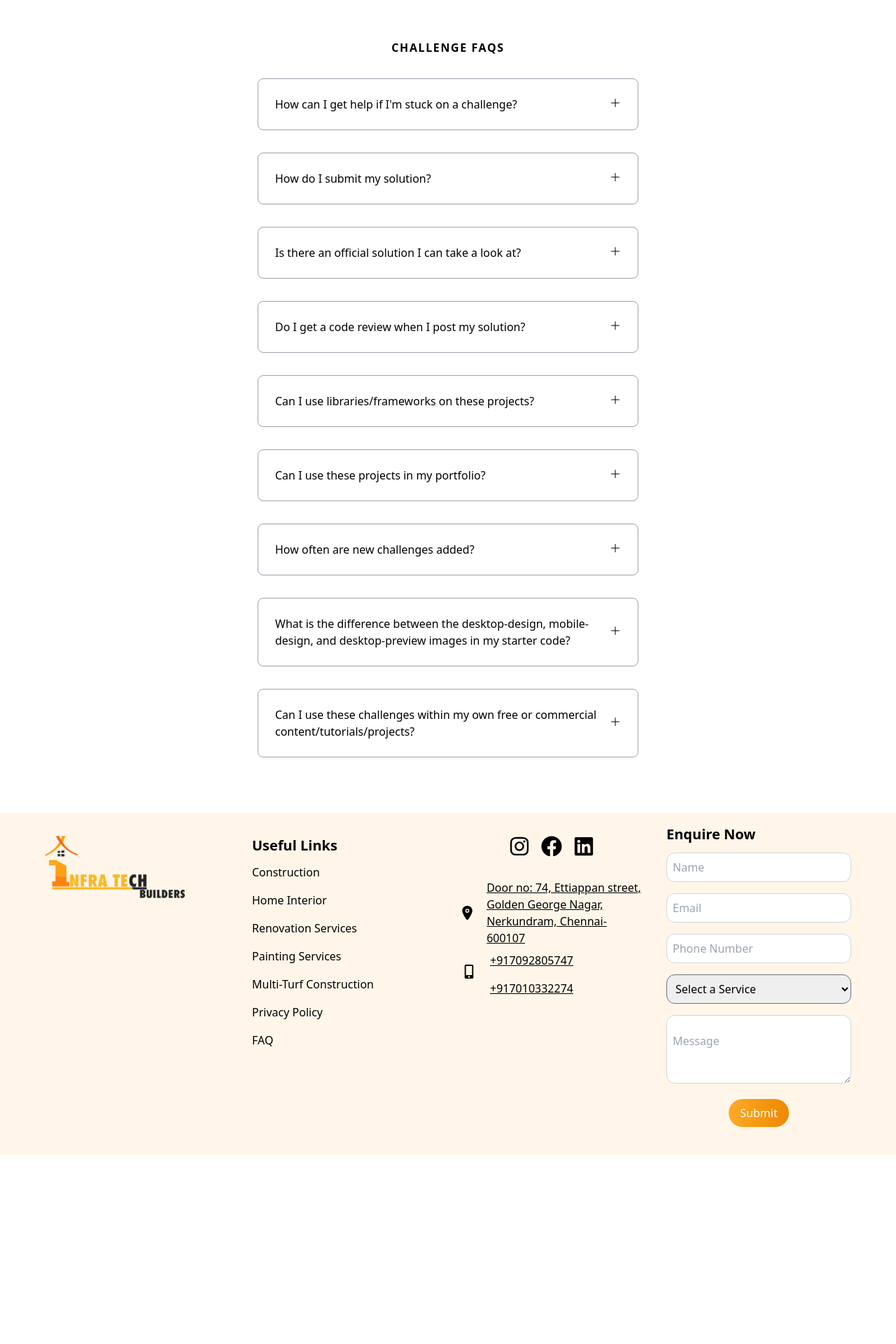
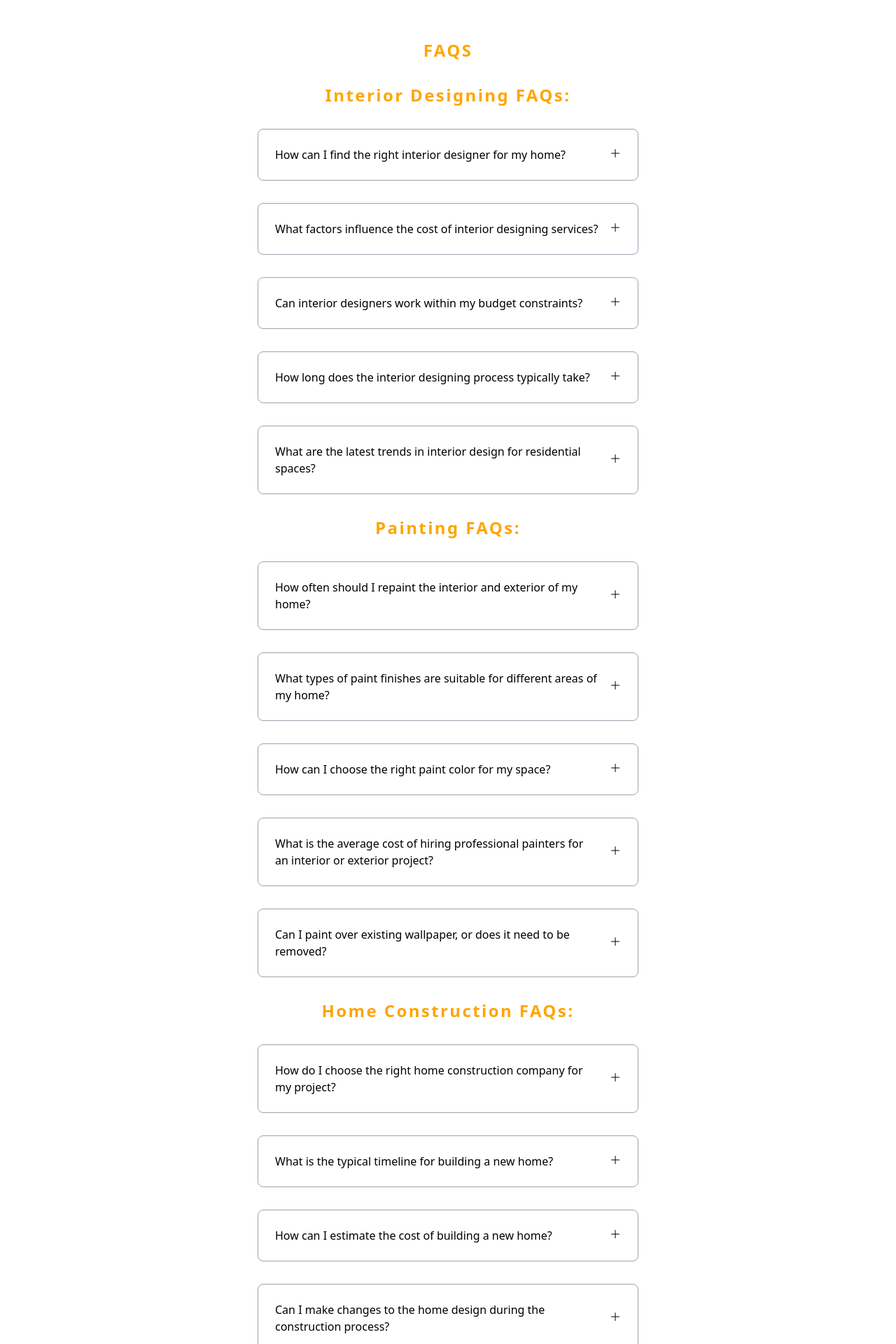
Before and after one commit to vishnuprakashvp10/infratech-builders-website, a React (Vite) app: page /faq in a window 1280 px wide. Shown: the part 120-2040 px from the top of the page at 70% size. Before the commit the page ends 1770 px from the top, so only its background shows below. Built offline with nearby package versions, Linux system fonts and the light colour scheme; a web font is replaced by a local one.

Commit message:
faq-content

```diff
--- a/src/Faq.jsx
+++ b/src/Faq.jsx
@@ -4,66 +4,199 @@ import { BsPlusLg } from "react-icons/bs";
 
 export const questions = [
   {
-    question: "How can I get help if I'm stuck on a challenge?",
+    question: "How can I find the right interior designer for my home?",
     answer:
-      "The best (and quickest) way to get help on a challenge is in our Discord server. There are thousands of other developers in there, so it's a great place to ask questions. We even have a dedicated \"help\" channel! If you haven't joined yet, you can get an invite to our Discord server here.",
+      "Start by researching local designers, reviewing portfolios, and seeking recommendations from friends or online reviews."
+    },
+  {
+    question: "What factors influence the cost of interior designing services?",
+    answer:
+    "Costs vary based on scope, materials, and designer expertise. Consultations are crucial for accurate estimates."
   },
   {
-    question: "How do I submit my solution?",
+    question: "Can interior designers work within my budget constraints?",
     answer:
-      "We'd recommend reading our complete guide to submitting solutions. If you get stuck and need help, please feel free to ask questions in our Discord server, and we'll help you submit your project.",
+      "Yes, many designers offer customized solutions to accommodate various budgets. Clearly communicate your financial limits during consultations."
   },
   {
-    question: "Is there an official solution I can take a look at?",
+    question: "How long does the interior designing process typically take?",
     answer:
-      "We don't provide \"official\" solutions for the challenges. This is because there is no single perfect way to complete a challenge. Instead, you're encouraged to review other people's code in the community. You can learn so much by seeing how other people have approached the same challenges and giving them feedback.",
+      "Timelines vary depending on the project's complexity and size. Discuss specific timelines with your chosen designer."
   },
   {
-    question: "Do I get a code review when I post my solution?",
+    question: "What are the latest trends in interior design for residential spaces?",
     answer:
-      "Frontend Mentor is a collaborative learning community where everyone can give feedback to each other. If you'd like to receive feedback from the community, please be sure to post a question when you submit your solution. The more specific you can be, the better. Being clear with your questions means you're much more likely to receive valuable feedback from others.",
+      "Trends evolve, but current themes include sustainable design, biophilic elements, and minimalist aesthetics. Stay updated through design blogs and magazines.",
+  },
+];
+
+export const questions2 = [
+  {
+    question: "How often should I repaint the interior and exterior of my home?",
+    answer:
+      "Repainting intervals depend on factors like weather, wear, and personal preference. A general guideline is every 5-7 years for interiors and 7-10 years for exteriors."
+    },
+  {
+    question: "What types of paint finishes are suitable for different areas of my home?",
+    answer:
+    "Finishes like flat for ceilings, eggshell for walls, and satin or semi-gloss for trim are common choices. Consult with painters for personalized recommendations."
   },
   {
-    question: "Can I use libraries/frameworks on these projects?",
+    question: "How can I choose the right paint color for my space?",
     answer:
-      "Yes! Our challenges provide professional designs but there are no rules on what tools to use. So feel free to use anything you like to build your projects.",
+      "Consider factors like natural light, room function, and personal preferences. Many paint stores offer color consultations to assist you."
   },
   {
-    question: "Can I use these projects in my portfolio?",
+    question: "What is the average cost of hiring professional painters for an interior or exterior project?",
     answer:
-      "Definitely! Please do feel free to use whatever you build in your portfolio. Helping developers add professional-looking projects to their portfolio was one of the reasons we created this platform!",
+      "Costs vary based on location, project size, and complexity. Obtain multiple Quotes for accurate estimates."
   },
   {
-    question: "How often are new challenges added?",
+    question: "Can I paint over existing wallpaper, or does it need to be removed?",
     answer:
-      "We launch a new challenge every two weeks. We alternate between free and premium challenge launches, so we launch one free and one premium challenge each month.",
+      "It's generally recommended to remove wallpaper before painting for a smoother finish. However, consult with professionals for the best approach.",
+  },
+];
+
+export const questions3 = [
+  {
+    question: "How do I choose the right home construction company for my project?",
+    answer:
+      "Research companies, check reviews, and reQuest portfolios. Ensure they are licensed and have experience in the type of construction you need."
+    },
+  {
+    question: "What is the typical timeline for building a new home?",
+    answer:
+    "Timelines vary based on factors like size, complexity, and weather conditions. A custom home may take 8-12 months or longer."
   },
   {
-    question:
-      "What is the difference between the desktop-design, mobile-design, and desktop-preview images in my starter code?",
+    question: "How can I estimate the cost of building a new home?",
     answer:
-      "The desktop-design and mobile-design images show you how the layout should look at large and small screen sizes. The desktop design is 1440px wide, and the mobile design is 375px. However, try building projects to look good on all screen sizes. The desktop-preview image is a preview image used in the README file. You don't need to reference this while building the project.",
+      "Costs depend on factors like location, size, design, and finishes. Consult with construction companies for accurate estimates."
   },
   {
-    question:
-      "Can I use these challenges within my own free or commercial content/tutorials/projects?",
+    question: "Can I make changes to the home design during the construction process?",
     answer:
-      "Please visit our License page to learn more about how our challenges can be used within your own content. If you're unsure about anything, please feel free to contact us at hi@frontendmentor.io and we'll be more than happy to answer your questions.",
+      "Changes are possible but may incur additional costs and extend the timeline. Discuss potential modifications with your builder early in the process."
+  },
+  {
+    question: "What permits and approvals are needed for new home construction?",
+    answer:
+      "Permits vary by location but typically include zoning, building, and environmental permits. Your builder can guide you through the process.",
+  },
+];
+
+export const questions4 = [
+  {
+    question: "What is turf construction, and how does it enhance outdoor spaces?",
+    answer:
+      "Turf construction involves creating artificial grass surfaces. It provides a low-maintenance, visually appealing alternative to natural grass."
+    },
+  {
+    question: "What are the benefits of turf construction for residential properties?",
+    answer:
+    "Benefits include water conservation, minimal maintenance, durability, and a lush, green appearance year-round."
+  },
+  {
+    question: "Can turf construction be customized for different areas of my outdoor space?",
+    answer:
+      "Yes, turf construction is versatile and can be tailored to various areas, including lawns, rooftops, and play areas."
+  },
+  {
+    question: "How long does turf construction take, and what is the installation process?",
+    answer:
+      "Timelines vary based on the project size. The installation process involves site preparation, base installation, and laying the turf."
+  },
+  {
+    question: "Does turf construction reQuire special maintenance?",
+    answer:
+      "Turf is low-maintenance, reQuiring occasional cleaning and brushing. It doesn't need watering, mowing, or fertilizing like natural grass.",
+  },
+];
+
+export const questions5 = [
+  {
+    question: "How do I plan for a home renovation project?",
+    answer:
+      "Define your goals, set a budget, and create a timeline. Consult with professionals for guidance on the renovation process."
+    },
+  {
+    question: "What are the most common types of home renovations?",
+    answer:
+    "Common renovations include kitchen upgrades, bathroom remodels, room additions, and exterior makeovers."
+  },
+  {
+    question: "Can I live in my home during the renovation process?",
+    answer:
+      " Depending on the scope, living in your home during renovations is possible. Discuss options with your contractor for minimal disruption."
+  },
+  {
+    question: "How do I choose between remodeling and renovating my home?",
+    answer:
+      "Remodeling involves changing the structure, while renovation updates existing elements. Choose based on your goals and budget."
+  },
+  {
+    question: "What permits are reQuired for home renovations, and how do I obtain them?",
+    answer:
+      "Permits vary by location and project. Consult with your contractor to determine the necessary permits and obtain approvals.",
   },
 ];
 
 export default function Faq() {
-  const [cards] = useState(questions);
+  const [cards1] = useState(questions);
+  const [cards2] = useState(questions2);
+  const [cards3] = useState(questions3);
+  const [cards4] = useState(questions4);
+  const [cards5] = useState(questions5);
 
   return (
     <>
       <section className="max-w-xl mx-auto py-20 px-4">
-        <h1 className="text-center uppercase tracking-widest font-bold mb-8">
-          Challenge Faqs
+        <h1 className="text-center uppercase tracking-widest font-bold mb-8 text-2xl" style={{ color: 'orange' }}>
+          FAQs
         </h1>
 
+        <h1 className="text-center tracking-widest font-bold mb-8 text-2xl" style={{ color: 'orange' }}>
+          Interior Designing FAQs:
+        </h1>
         <section className="grid grid-cols-1 gap-8">
-          {cards.map((card, index) => (
+          {cards1.map((card, index) => (
+            <SingleQuestion {...card} key={index} />
+          ))}
+        </section>
+
+        <h1 className="text-center tracking-widest font-bold mt-8 mb-8 text-2xl" style={{ color: 'orange' }}>
+        Painting FAQs:
+        </h1>
+        <section className="grid grid-cols-1 gap-8">
+          {cards2.map((card, index) => (
+            <SingleQuestion {...card} key={index} />
+          ))}
+        </section>
+
+        <h1 className="text-center tracking-widest font-bold mt-8 mb-8 text-2xl" style={{ color: 'orange' }}>
+        Home Construction FAQs:
+        </h1>
+        <section className="grid grid-cols-1 gap-8">
+          {cards3.map((card, index) => (
+            <SingleQuestion {...card} key={index} />
+          ))}
+        </section>
+
+        <h1 className="text-center tracking-widest font-bold mt-8 mb-8 text-2xl" style={{ color: 'orange' }}>
+          Turf Construction FAQs:
+        </h1>
+        <section className="grid grid-cols-1 gap-8">
+          {cards4.map((card, index) => (
+            <SingleQuestion {...card} key={index} />
+          ))}
+        </section>
+
+        <h1 className="text-center tracking-widest font-bold mb-8 mt-8 text-2xl" style={{ color: 'orange' }}>
+          Renovation FAQs
+        </h1>
+        <section className="grid grid-cols-1 gap-8">
+          {cards5.map((card, index) => (
             <SingleQuestion {...card} key={index} />
           ))}
         </section>
@@ -103,9 +236,7 @@ function SingleQuestion({ question, answer }) {
           </ul>
         </article>
 
-        <article
-          className={showAnswer ? "border-t border-gray-400 p-4 lg:p-6" : ""}
-        >
+        <article className={showAnswer ? "border-t border-gray-400 p-4 lg:p-6" : ""}>
           {showAnswer && <p>{answer}</p>}
         </article>
       </div>
```
